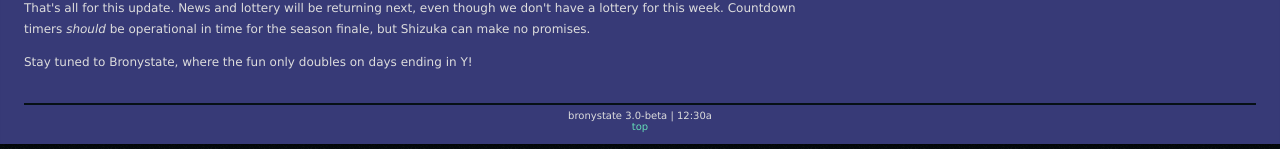
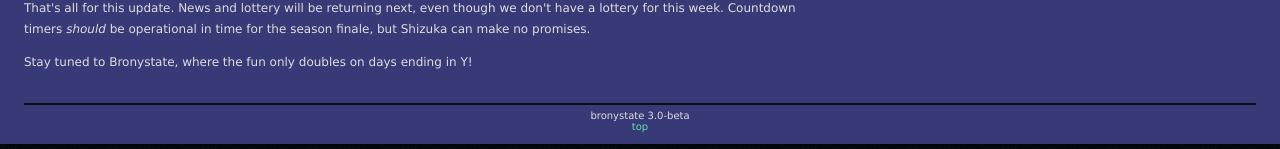
Before and after one commit to Bronystate/brstv3, a Jekyll site: the page built from index.md, in a window 1280 px wide. Shown: the part 1331-1480 px from the top of the page. Built offline with Jekyll 4.4.1, drawn with Linux system fonts in a browser that asks for light colours; nearby versions of some CDN libraries.

Commit message:
updated footer

```diff
--- a/_includes/zone_footer.html
+++ b/_includes/zone_footer.html
@@ -1,4 +1,4 @@
 <footer>
-  bronystate 3.0-beta | 12:30a<br>
+  bronystate 3.0-beta<br>
   <a href="#">top</a>
 </footer>
--- a/assets/css/main.scss
+++ b/assets/css/main.scss
@@ -326,6 +326,6 @@ footer {
   margin-top: -1em;
   padding-top: 0.5em;
   border-top: $border;
-  font-size: smaller;
+  font-size: $size-text-small;
   text-align: center;
 }
```
